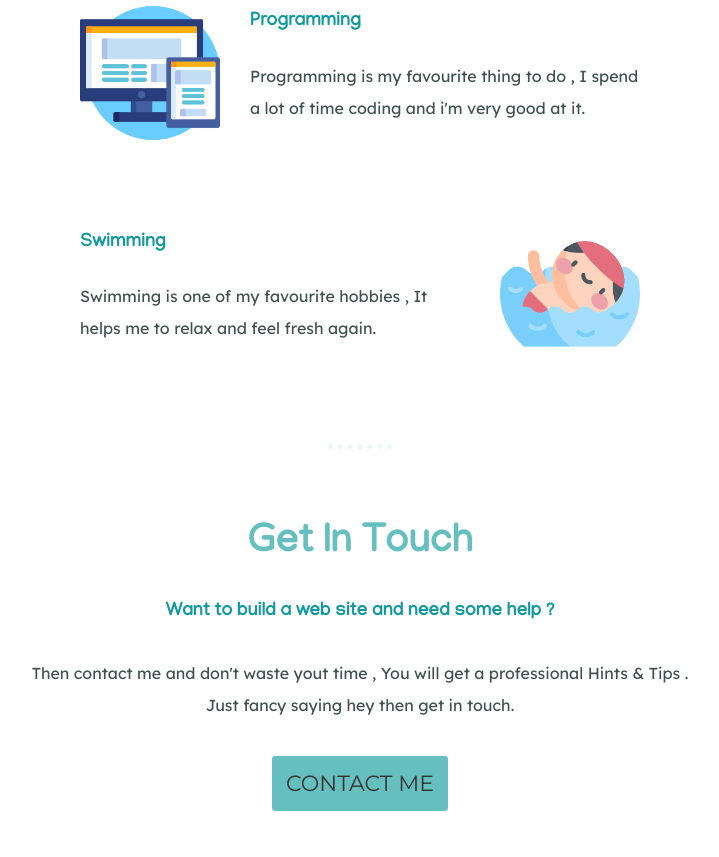
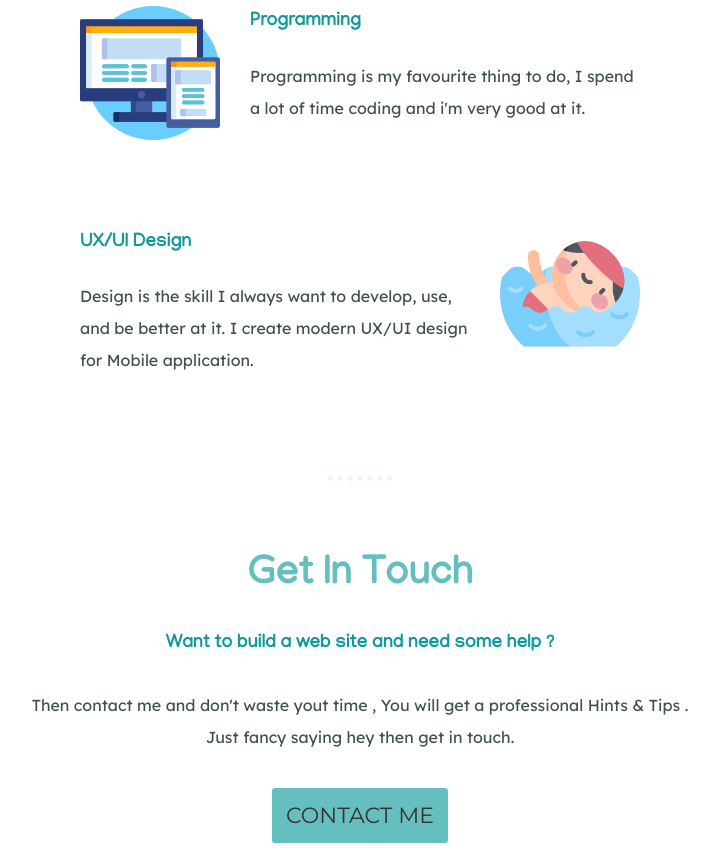
Before and after one commit to KasimBasil/My-Site, a plain HTML site: page index.html in a window 1280 px wide. Shown: the part 1490-2347 px from the top of the page, without its empty margins (280-999 px from the left). Drawn offline with Linux system fonts and the light colour scheme; a web font is replaced by a local one.

Commit message:
Update index.html

```diff
--- a/index.html
+++ b/index.html
@@ -33,12 +33,12 @@
             <div class="skill-row">
                 <img class="laptop-photo" src="images/responsive.png" alt="laptop-img">
                 <h3>Programming</h3>
-                <p>Programming is my favourite thing to do , I spend a lot of time coding and i'm very good at it. </p>
+                <p>Programming is my favourite thing to do, I spend a lot of time coding and i'm very good at it. </p>
             </div>
             <div class="skill-row">
                 <img class="swimming-photo" src="images/swimmer.png" alt="swimming-img">
-                <h3>Swimming</h3>
-                <p>Swimming is one of my favourite hobbies , It helps me to relax and feel fresh again.</p>
+                <h3>UX/UI Design</h3>
+                <p>Design is the skill I always want to develop, use, and be better at it. I create modern UX/UI design for Mobile application. </p>
             </div>
         </div>
         <hr>
```
